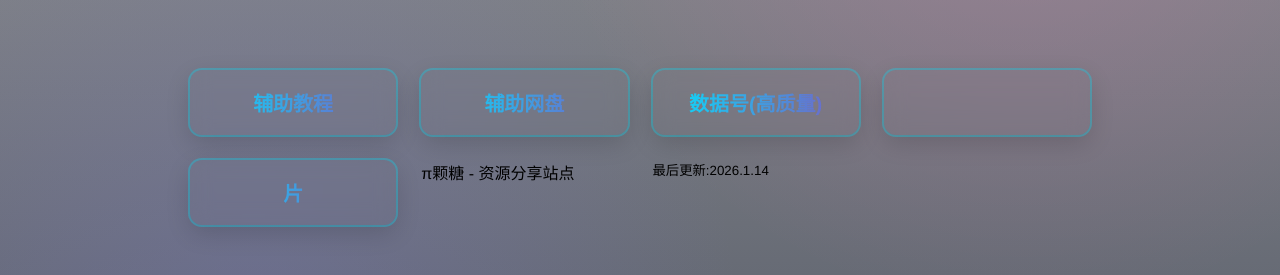
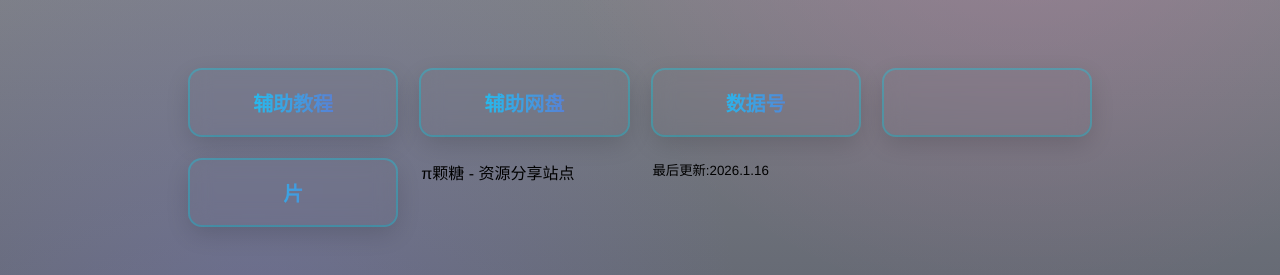
Before and after one commit to jiunk67/A, a plain HTML site: page index.html in a window 1280 px wide. Shown: the part 330-605 px from the top of the page. Drawn offline with Linux system fonts and the light colour scheme.

Commit message:
Update index.html

```diff
--- a/index.html
+++ b/index.html
@@ -165,11 +165,11 @@
         <div class="btn-group">
             <a href="main.html" class="custom-btn">辅助教程</a>
             <a href="main2.html" class="custom-btn">辅助网盘</a>
-            <a href="main3.html" class="custom-btn">数据号(高质量)</a>
+            <a href="main3.html" class="custom-btn">数据号</a>
             <a href="main4.html" class="custom-btn"></a>
             <a href="juanzeng.html" class="custom-btn">片</a>
             <p>π颗糖 - 资源分享站点</p>
-<small>最后更新:2026.1.14</small>
+<small>最后更新:2026.1.16</small>
         </div>
 
         <!-- 背景音乐：引用同目录 Music 文件夹内的音频 -->
```
